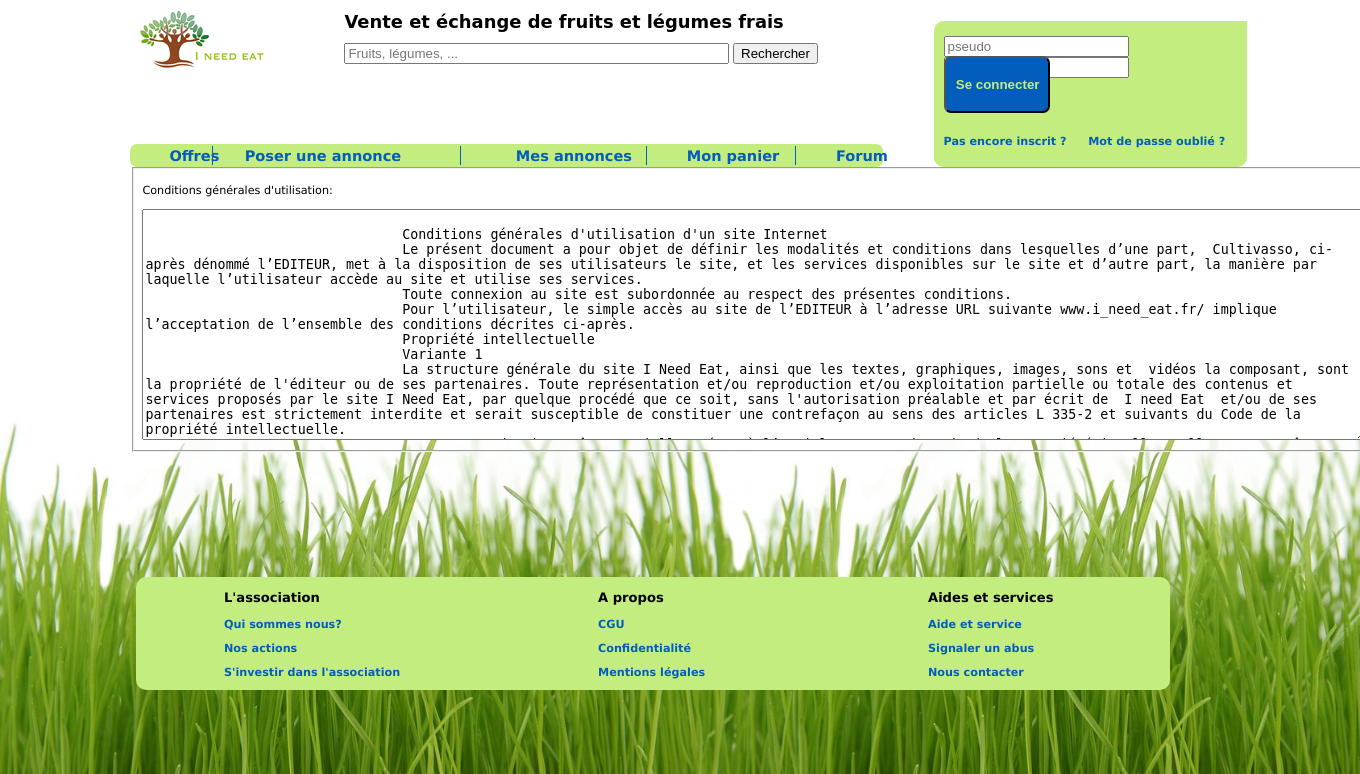
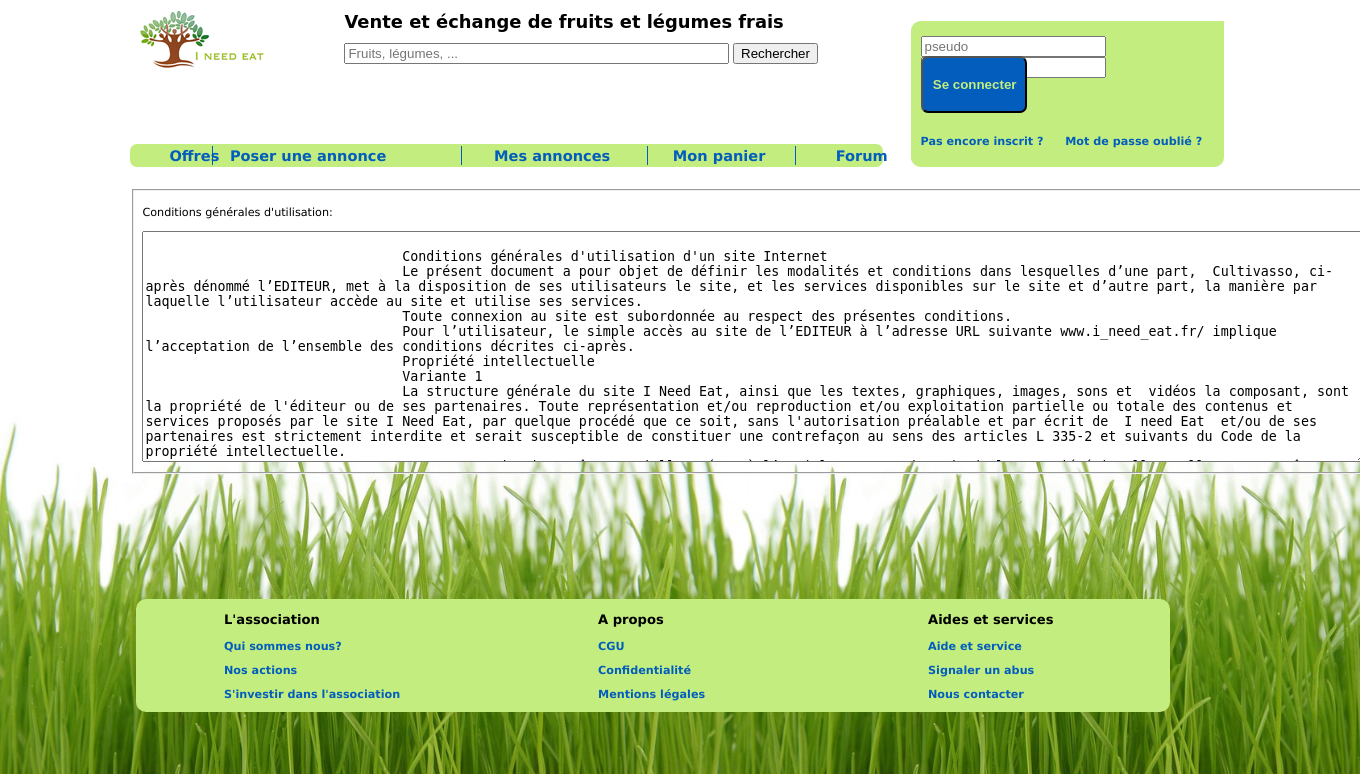
Before and after one commit to grandmechantloup/INEEDEAT, a PHP site: page /INEEDEAT/invariants/CGU.php in a window 1360 px wide; the page is wider, and only the part inside the window is pictured. Shown: the top 774 px of that part. Run offline with PHP 8.4, Linux system fonts and the light colour scheme.

Commit message:
jgfht
yug

```diff
--- a/annonces/produit_detail.php
+++ b/annonces/produit_detail.php
@@ -29,7 +29,7 @@
 				<?php echo $donnees['Titre']; ?>
 		</h1>
 
-		<aside class="image_annonce" style="background-image:url('../images/images_annonces/<?php echo $donnees['id_annonce'].'.'.$donnees['Extension_upload']; ?>');">
+		<aside class="image_annonce" style="background-image:url('../images/images_annonces/<?php echo $donnees['id_annonce'].'.'.$donnees['Extension_upload']; ?>'); background-size:contain;">
 
 		</aside>
 
--- a/css/style.css
+++ b/css/style.css
@@ -56,6 +56,12 @@ h2
 {
 	font-size: 1.3em;
 }
+.signaler_abus h1
+{
+	margin-left: 0%;
+	font-size: 1.4em;
+	text-decoration: underline;
+}
 /***************************************************propriétés visuels ***************************************************/
 .liens_invariants:hover
 {
@@ -108,7 +114,7 @@ h2
 	display:inline-block;
 	margin-left: 54%;
 	width: 20%;
-	left: 40px;   /**************************** à voir ******************************/
+	left: 17px;   /**************************** à voir ******************************/
 }
 .connection_non_connecte
 {
@@ -146,18 +152,19 @@ h2
 }
 #td2
 {
-	padding-left: 4%;
+	padding-left: 2%;
 	border-right:1px solid #035dbd;
 
 }
 #td3
 {
-	padding-left: 7%;
+	padding-left: 4%;
 	border-right:1px solid #035dbd;
 }
 #td4
 {
-	padding-left: 5%;
+	padding-left: 3%;
+	padding-right:1%;
 	border-right:1px solid #035dbd;
 }
 #td5
@@ -254,8 +261,8 @@ table
 {
 	display:inline-block;
 	position:absolute;
-	right:65px;
-	bottom:103px;
+	right:101px;
+	bottom:242px;
 }
 .image_annonce
 {
@@ -291,6 +298,9 @@ table
 }
 .page_admin
 {
+	border:1px solid #b3b3b3;
+	padding:2%;
+	background-color: white;
 	display: inline-block;
 	position: absolute;
 	top:200px;
@@ -474,7 +484,25 @@ table
 }
 .aides
 {
+	border:1px solid #b3b3b3;
+	padding:2%;
+	margin-top: 2%;
 	background-color: white;
+}
+.cgu
+{
+	margin-top: 2%;
+}
+.signaler_abus
+{
+	padding:1%;
+	margin-top: 2%;
+	border:1px solid #b3b3b3;
+	background-color: white;
+}
+#abus
+{
+	margin-top:1%;
 }
 .mdp_oublie
 {
@@ -487,6 +515,11 @@ table
 .nous_contacter
 {
 	color:#035dbd;
+}
+.contact
+{
+	background-color: white;
+	margin-top: 4%;
 }
 .nous_contacter:hover
 {
@@ -510,8 +543,7 @@ table
 
 h1,#b1,#b2,#b3
 {
-	margin-left: 10%;
-	margin-right: 10%;
+	margin-left: 1%;
 }
 
 #logo_i_need_eat
--- a/invariants/CGU.php
+++ b/invariants/CGU.php
@@ -8,6 +8,7 @@
 </head>
 <body class="page">
 <?php include("../invariants/header.php"); ?>
+	<div class="cgu">
 		<fieldset>
 			<p>Conditions générales d'utilisation:</p>
 			<textarea rows="15" cols="150" readonly="">
@@ -51,6 +52,7 @@
 				contact@ineedeat.fr
 			</textarea>
 		</fieldset>
+	<div>
 <?php include("../invariants/footer.php") ?>
 </body>
 </html>
--- a/invariants/nous_contacter.php
+++ b/invariants/nous_contacter.php
@@ -7,6 +7,7 @@
 </head>
 <body class="page">
 <?php include("../invariants/header.php"); ?>
+<div class="contact">
   <fieldset class="cadre_nous_contacter">
 
     <h1>Nous contacter</h1>
@@ -27,7 +28,7 @@
       <div style="text-align:center;"><input type="submit" name="envoi" value="Envoyer le message !" /></div>
     </form>
   </fieldset>
-
+      </div>
 <?php include("../invariants/footer.php"); ?>
 </body>
 </html>
```
Also changed, not shown: compte/mon_compte.php (+4 -14 lines), invariants/signaler_un_abus.php (+8 -8 lines), invariants/traitement_recherche.php (+10 -9 lines), images/images_annonces/32.jpg (added).
